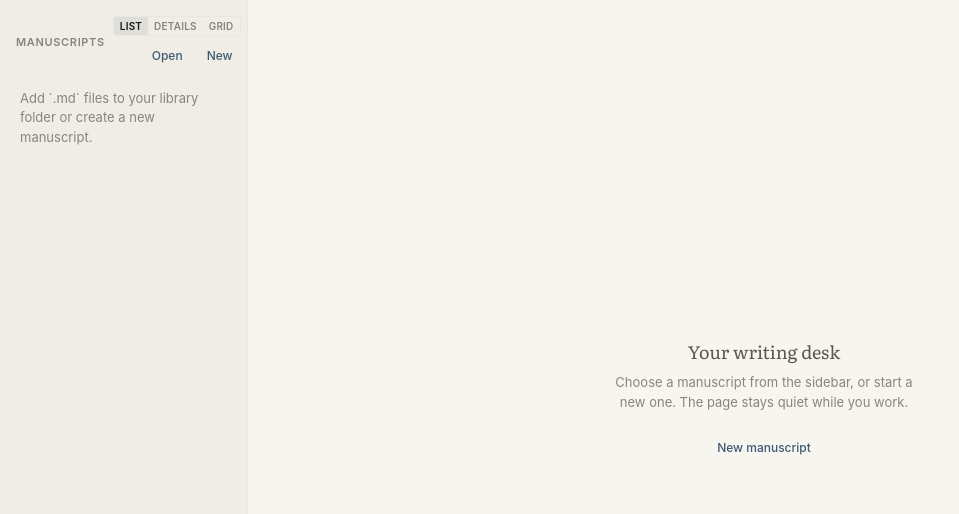
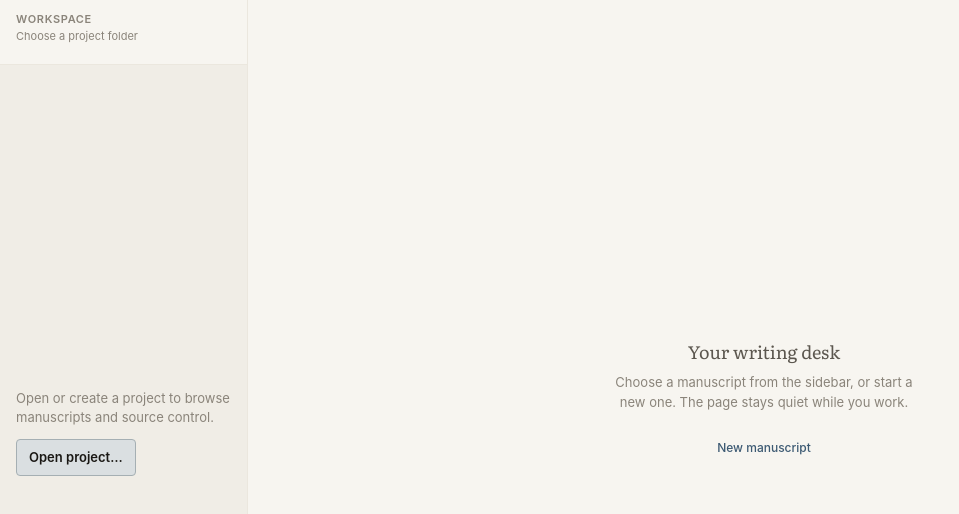
Before and after one commit to erista-scribam/base, a React (Vite) app in the folder apps/prosa/: page / in a window 1280 px wide. Shown: the top 514 px of the page, without its empty margins (0-959 px from the left). Built offline with nearby package versions, Linux system fonts and the light colour scheme.

Commit message:
feat(prosa): clear boundaries between root and project in sidebar

```diff
--- a/apps/prosa/src/components/ManuscriptNav.tsx
+++ b/apps/prosa/src/components/ManuscriptNav.tsx
@@ -59,11 +59,28 @@
   onGitOperationComplete,
 }: ManuscriptNavProps) {
   return (
-    <aside className="app-sidebar" aria-label="Library">
-      <div className="app-sidebar-header">
+    <aside className="app-sidebar" aria-label="Navigation">
+      <section className="sidebar-workspace" aria-label="Workspace">
+        <div className="sidebar-zone-header">
+          <span className="sidebar-zone-label">Workspace</span>
+          <span className="sidebar-zone-hint">Choose a project folder</span>
+        </div>
+        <ProjectSwitcher
+          currentRootPath={libraryPath}
+          projectTitle={projectTitle}
+          onOpenProject={onChooseLibrary}
+          onCreateProject={onCreateProject}
+          onSwitchProject={onSwitchProject}
+          onRevealProject={onRevealLibrary}
+        />
+      </section>
+
+      {libraryPath ? (
+        <section className="sidebar-project" aria-label="Project">
+          <div className="app-sidebar-header sidebar-project-header">
             <span className="app-sidebar-label">Manuscripts</span>
             <div className="app-sidebar-actions">
-          <div className="library-view-switch" role="group" aria-label="Library layout">
+              <div className="library-view-switch" role="group" aria-label="Manuscript layout">
                 {(["compact", "comfortable", "grid"] as const).map((mode) => (
                   <button
                     key={mode}
@@ -82,7 +99,7 @@
                 type="button"
                 className="text-btn"
                 onClick={onOpenFile}
-            title="Open markdown file"
+                title="Open markdown file in this project"
               >
                 Open
               </button>
@@ -91,15 +108,6 @@
               </button>
             </div>
           </div>
-
-      <ProjectSwitcher
-        currentRootPath={libraryPath}
-        projectTitle={projectTitle}
-        onOpenProject={onChooseLibrary}
-        onCreateProject={onCreateProject}
-        onSwitchProject={onSwitchProject}
-        onRevealProject={onRevealLibrary}
-      />
 
           <SourceControlPanel
             refreshKey={versionControlRefreshKey}
@@ -182,6 +190,15 @@
               </button>
             </div>
           ) : null}
+        </section>
+      ) : (
+        <div className="sidebar-project-placeholder">
+          <p>Open or create a project to browse manuscripts and source control.</p>
+          <button type="button" className="sc-btn sc-btn-primary" onClick={onChooseLibrary}>
+            Open project…
+          </button>
+        </div>
+      )}
     </aside>
   );
 }
--- a/apps/prosa/src/components/ProjectSwitcher.tsx
+++ b/apps/prosa/src/components/ProjectSwitcher.tsx
@@ -82,7 +82,7 @@
         aria-controls={menuId}
         onClick={() => setOpen((value) => !value)}
       >
-        <span className="project-switcher-kicker">Project</span>
+        <span className="project-switcher-kicker">Active project</span>
         <span className="project-switcher-title">{title}</span>
         <span className="project-switcher-path" title={currentRootPath}>
           {formatProjectPath(currentRootPath)}
--- a/apps/prosa/src/styles/chrome.css
+++ b/apps/prosa/src/styles/chrome.css
@@ -39,6 +39,60 @@
   visibility: hidden;
   pointer-events: none;
   border-right: none;
+}
+
+.sidebar-workspace {
+  flex-shrink: 0;
+  padding: var(--scribo-space-3);
+  background: color-mix(in srgb, var(--scribo-ui-canvas) 55%, var(--scribo-ui-surface));
+  border-bottom: 1px solid var(--scribo-ui-border-subtle);
+}
+
+.sidebar-zone-header {
+  display: flex;
+  flex-direction: column;
+  gap: 0.125rem;
+  margin-bottom: var(--scribo-space-2);
+  padding: 0 var(--scribo-space-1);
+}
+
+.sidebar-zone-label {
+  font-size: 0.6875rem;
+  font-weight: 600;
+  letter-spacing: 0.06em;
+  text-transform: uppercase;
+  color: var(--scribo-ui-muted);
+}
+
+.sidebar-zone-hint {
+  font-size: 0.6875rem;
+  color: var(--scribo-ui-muted);
+  line-height: 1.35;
+}
+
+.sidebar-project {
+  display: flex;
+  flex: 1;
+  min-height: 0;
+  flex-direction: column;
+  overflow: hidden;
+}
+
+.sidebar-project-header {
+  flex-shrink: 0;
+}
+
+.sidebar-project-placeholder {
+  flex: 1;
+  display: flex;
+  flex-direction: column;
+  align-items: flex-start;
+  justify-content: center;
+  gap: var(--scribo-space-3);
+  padding: var(--scribo-space-4);
+  font-size: 0.8125rem;
+  color: var(--scribo-ui-muted);
+  line-height: 1.45;
 }
 
 .app-sidebar-header {
@@ -92,7 +146,7 @@
   display: flex;
   align-items: flex-start;
   gap: var(--scribo-space-1);
-  margin: 0 var(--scribo-space-3) var(--scribo-space-2);
+  margin: 0;
   position: relative;
 }
 
@@ -151,8 +205,8 @@
 .project-switcher-menu {
   position: absolute;
   z-index: 40;
-  left: var(--scribo-space-3);
-  right: var(--scribo-space-3);
+  left: 0;
+  right: 0;
   top: calc(100% + 4px);
   padding: var(--scribo-space-2);
   border: 1px solid var(--scribo-ui-border-subtle);
```
Lines whose indentation alone changed are shown as unchanged.
